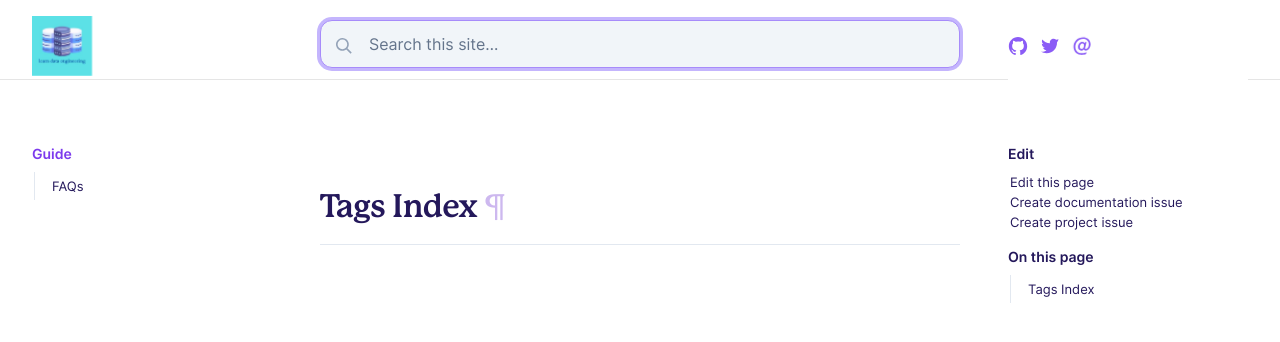
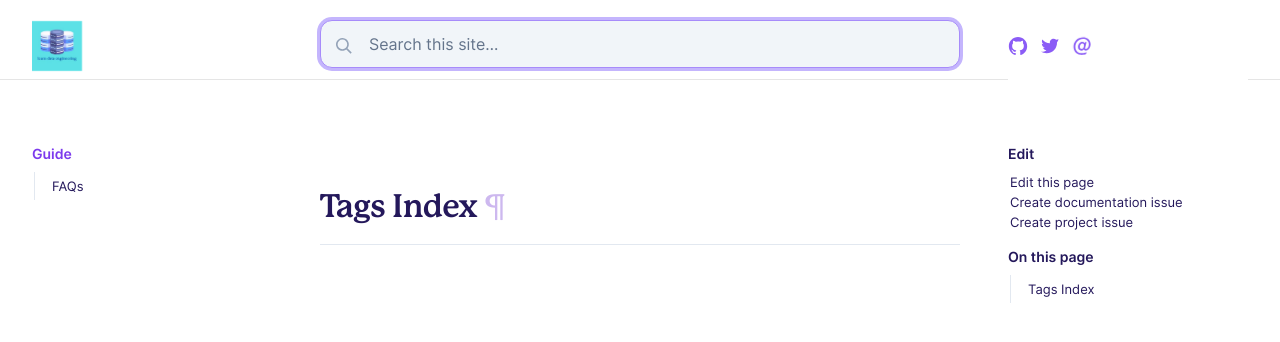
Before and after one commit to learndataengineering/learndataengineering.guide, a Jekyll site: the page built from pages/tags.html, in a window 1280 px wide. Shown: the top 342 px of the page. Built offline with Jekyll 4.4.1, drawn with Linux system fonts in a browser that asks for light colours.

Commit message:
Chnage logo size

```diff
--- a/_includes/logo-menu.html
+++ b/_includes/logo-menu.html
@@ -2,7 +2,7 @@
                <a href="{{ site.baseurl }}/">
                   <img src="../assets/img/learndataengineeringlogo-small.jpg"
                      alt="learn data engineering logo"
-                     width="60" height="60"
+                     width="50" height="50"
                      style = "top:-35px; left:35px">
                </a>
             </nav>
```
